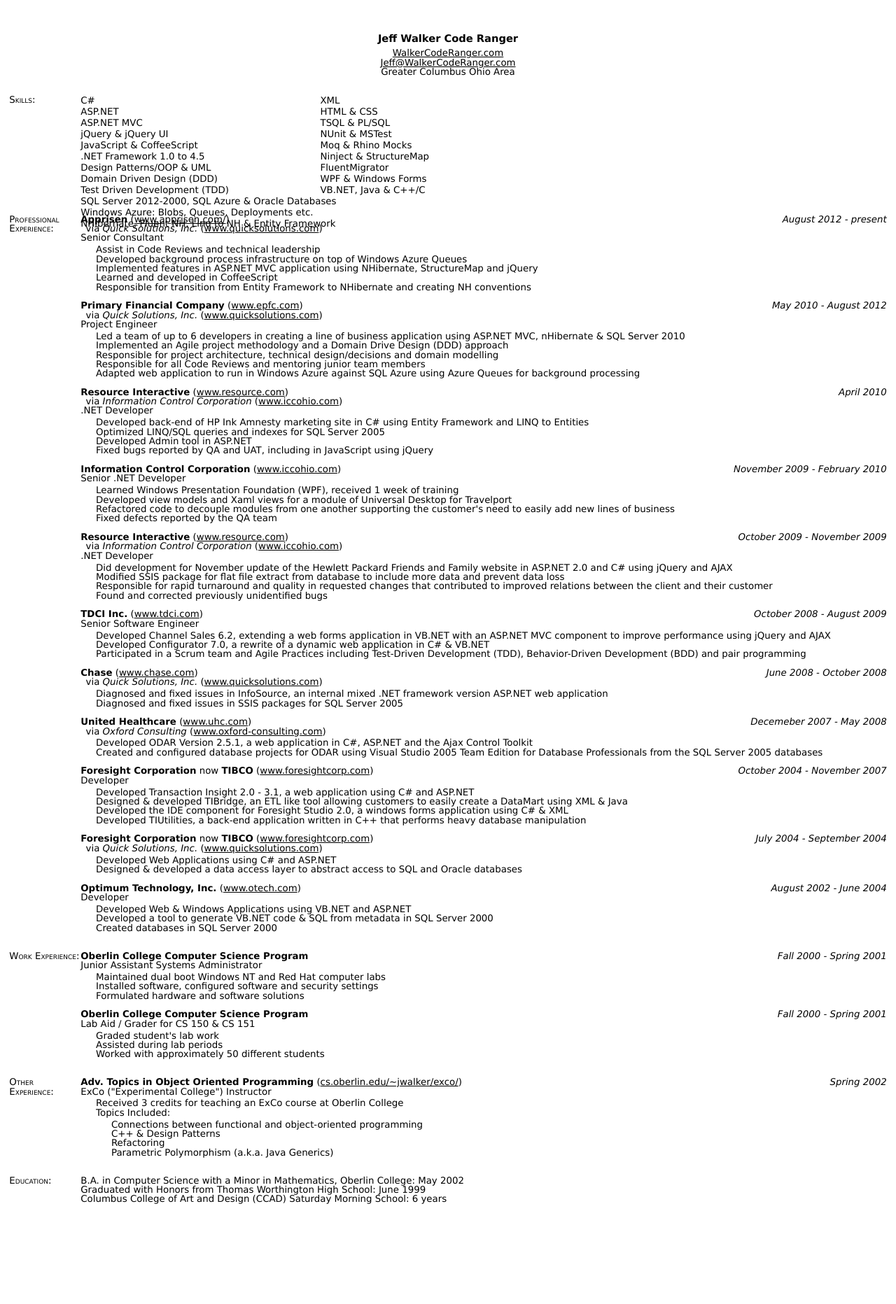
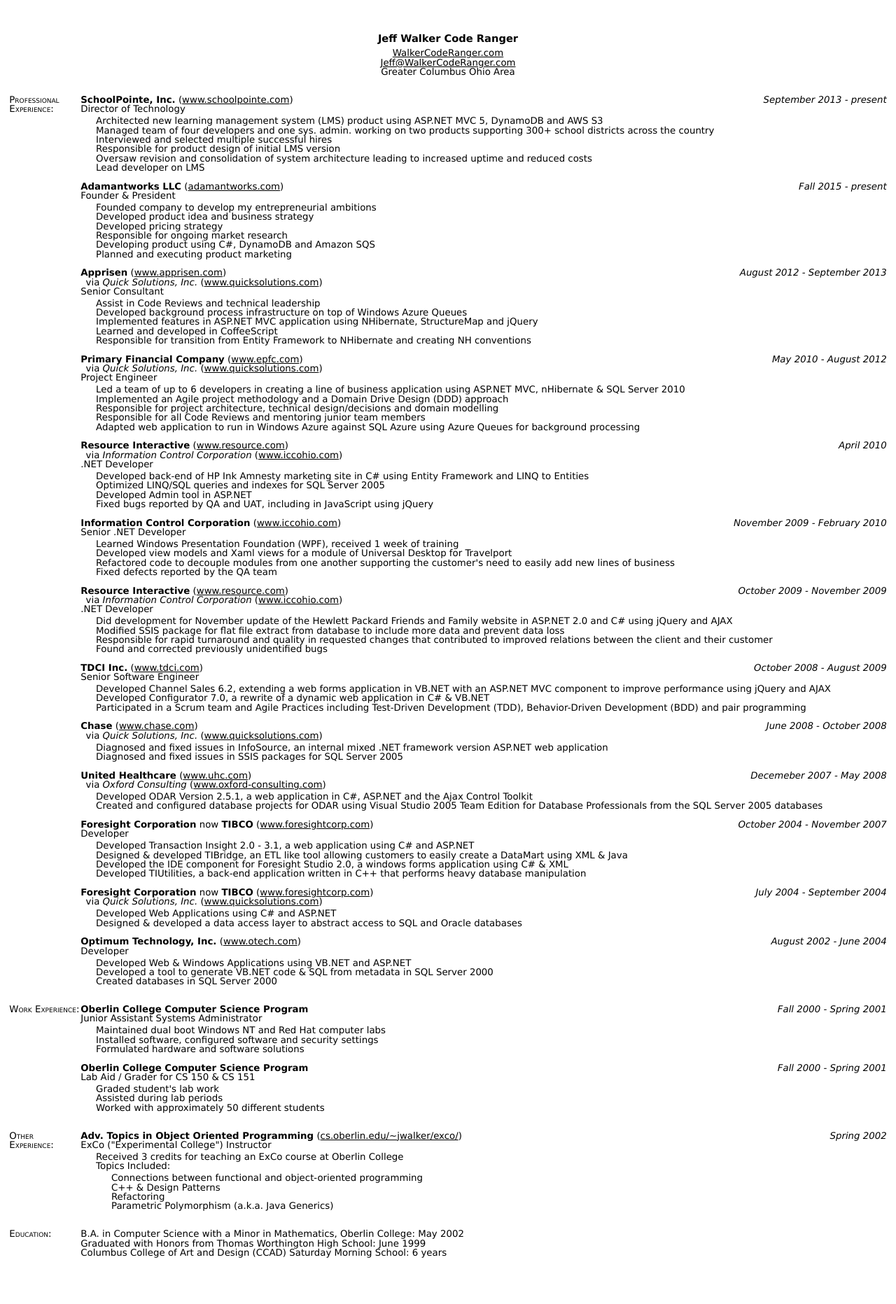
Before and after one commit to WalkerCodeRanger/WalkerCodeRanger.com, a Jekyll site: the page resume/index.html, which Jekyll copies as it is, in a window 1280 px wide. Shown: the whole page at 70% size. Built offline with Jekyll 4.4.1, drawn with Linux system fonts in a browser that asks for light colours; nearby versions of some CDN libraries; library files that are not in the unit come from our copies; before the commit the page ends 1787 px from its top, so only the background shows below that.

Commit message:
update resume

```diff
--- a/css/resume-print.css
+++ b/css/resume-print.css
@@ -19,6 +19,11 @@
 	padding: 1px; /*somehow prevents printing errors */
 }
 
+.company, .activity
+{
+	white-space: nowrap;
+}
+
 .breakBefore
 {
 	page-break-before: always;
--- a/css/resume.css
+++ b/css/resume.css
@@ -161,3 +161,8 @@
 {
 	text-align: center;
 }
+
+.keep-together
+{
+	white-space: nowrap;
+}
--- a/resume/index.html
+++ b/resume/index.html
@@ -14,41 +14,34 @@
 		<span>Greater Columbus Ohio Area</span>
 	</div>
 	<div class="section">
-		<span class="title">Skills:</span>
-		<div class="body">
-			<ul class="skills">
-				<li class="item1">C#</li>
-				<li class="item2">ASP.NET</li>
-				<li class="item3">ASP.NET MVC</li>
-				<li class="item4">jQuery &amp; jQuery UI</li>
-				<li class="item5">JavaScript &amp; CoffeeScript</li>
-				<li class="item6">.NET Framework 1.0 to 4.5</li>
-				<li class="item7">Design Patterns/OOP &amp; UML</li>
-				<li class="item8">Domain Driven Design (DDD)</li>
-				<li class="item9">Test Driven Development (TDD)</li>
-				<li class="item10">SQL Server 2012-2000, SQL Azure &amp; Oracle Databases</li>
-				<li class="item11">Windows Azure: Blobs, Queues, Deployments etc.</li>
-				<li class="item12">NHibernate, Fluent NH, Linq to NH &amp; Entity Framework</li>
-				<li class="item13">XML</li>
-				<li class="item14">HTML &amp; CSS</li>
-				<li class="item15">TSQL &amp; PL/SQL</li>
-				<li class="item16">NUnit &amp; MSTest</li>
-				<li class="item17">Moq &amp; Rhino Mocks</li>
-				<li class="item18">Ninject &amp; StructureMap</li>
-				<li class="item19">FluentMigrator</li>
-				<li class="item20">WPF &amp; Windows Forms</li>
-				<li class="item21">VB.NET, Java &amp; C++/C</li>
-				<li class="item22"></li>
-				<li class="item23"></li>
-				<li class="item24"></li>
-			</ul>
-		</div>
-	</div>
-	<div class="section">
 		<span class="title">Professional Experience:</span>
 		<div class="body">
 			<div class="experience">
-				<span class="company"><span class="name">Apprisen</span> <span class="url"><a href="http://www.apprisen.com/" target="_blank">www.apprisen.com/</a></span></span> <span class="timeframe">August 2012 - present</span><br />
+				<span class="company"><span class="name">SchoolPointe, Inc.</span> <span class="url"><a href="http://www.schoolpointe.com" target="_blank">www.schoolpointe.com</a></span></span> <span class="timeframe">September 2013 - present</span><br />
+				<span class="position">Director of Technology</span>
+				<ul>
+					<li>Architected new learning management system (LMS) product using <span class="keep-together">ASP.NET MVC 5</span>, DynamoDB and AWS S3</li>
+					<li>Managed team of four developers and one sys. admin. working on two products supporting 300+ school districts across the country</li>
+					<li>Interviewed and selected multiple successful hires</li>
+					<li>Responsible for product design of initial LMS version</li>
+					<li>Oversaw revision and consolidation of system architecture leading to increased uptime and reduced costs</li>
+					<li>Lead developer on LMS</li>
+				</ul>
+			</div>
+			<div class="experience">
+				<span class="company"><span class="name">Adamantworks LLC</span> <span class="url"><a href="http://adamantworks.com" target="_blank">adamantworks.com</a></span></span> <span class="timeframe">Fall 2015 - present</span><br />
+				<span class="position">Founder &amp; President</span>
+				<ul>
+					<li>Founded company to develop my entrepreneurial ambitions</li>
+					<li>Developed product idea and business strategy</li>
+					<li>Developed pricing strategy</li>
+					<li>Responsible for ongoing market research</li>
+					<li>Developing product using C#, DynamoDB and Amazon SQS</li>
+					<li>Planned and executing product marketing</li>
+				</ul>
+			</div>
+			<div class="experience">
+				<span class="company"><span class="name">Apprisen</span> <span class="url"><a href="http://www.apprisen.com/" target="_blank">www.apprisen.com</a></span></span> <span class="timeframe">August 2012 - September 2013</span><br />
 				<span class="consulting-company"><span class="name">Quick Solutions, Inc.</span> <span class="url"><a href="http://www.quicksolutions.com" target="_blank">www.quicksolutions.com</a></span></span><br />
 				<span class="position">Senior Consultant</span>
 				<ul>
```
Also changed, not shown: 1 other file.
